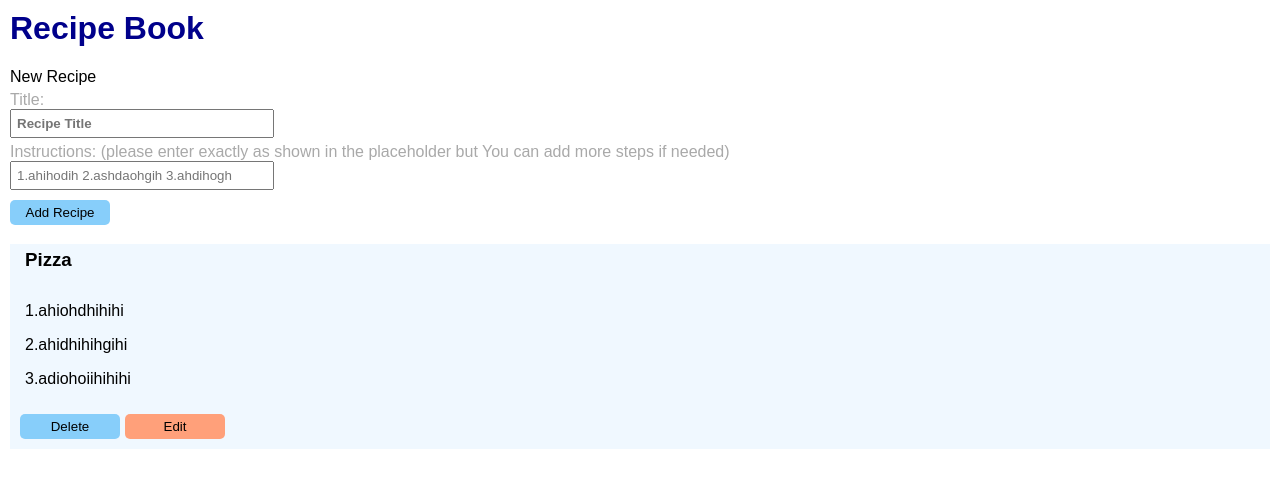
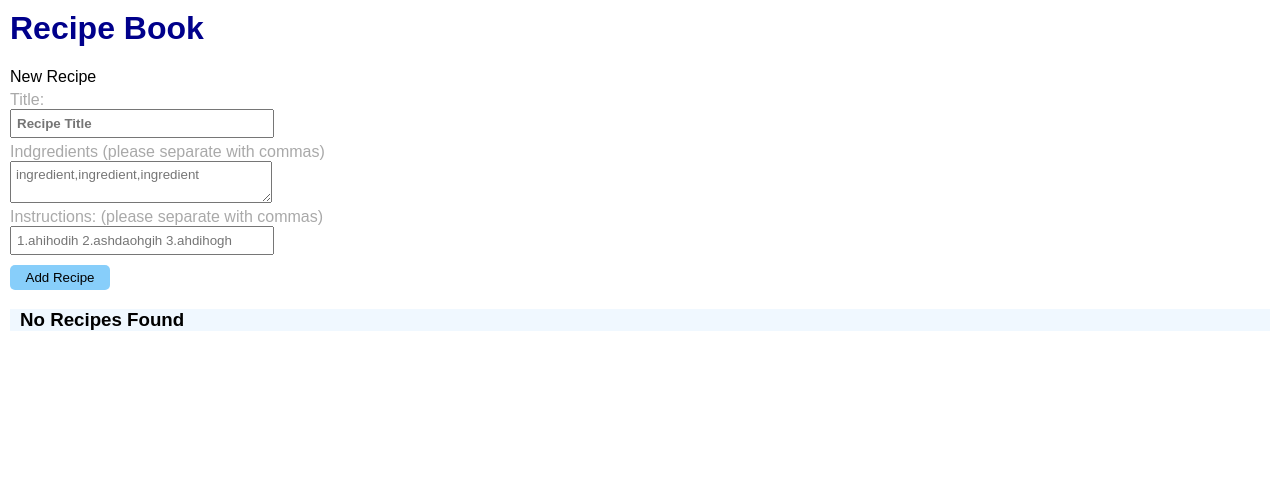
Before and after one commit to nadiadubell/RecipeBook, a React (Create React App) app: page / in a window 1280 px wide. Shown: the top 488 px of the page. Built offline with nearby package versions, Linux system fonts and the light colour scheme.

Commit message:
added ingredients

```diff
--- a/src/App.tsx
+++ b/src/App.tsx
@@ -5,22 +5,26 @@ import { recipeList } from "./Recipe.model";
 import "./App.css";
 
 const App: React.FC = () => {
-  const [newRecipes, setNewRecipes] = useState<recipeList[]>([
-    {
-      id: 1,
-      title: "Pizza",
-      instructions: `1.ahiohdhihihi 2.ahidhihihgihi 3.adiohoiihihihi`,
-    },
-  ]);
+  const [newRecipes, setNewRecipes] = useState<recipeList[]>([]);
 
   const [newRecipeTitle, setNewRecipeTitle] = useState("");
   const [newRecipeInstructs, setNewRecipeInstructs] = useState("");
 
-  const recipeAddHandler = (title: string, instructions: string) => {
+  const recipeAddHandler = (
+    title: string,
+    ingredients: string,
+    instructions: string
+  ) => {
     setNewRecipes((prevRecipes) => [
       ...prevRecipes,
-      { id: Math.random(), title: title, instructions: instructions },
+      {
+        id: Math.random(),
+        title: title,
+        ingredients: ingredients,
+        instructions: instructions,
+      },
     ]);
+    return [...newRecipes];
   };
 
   const recipeDeleteHandler = (id: number) => {
@@ -55,6 +59,7 @@ const App: React.FC = () => {
         onEditRecipe={recipeEditHandler}
         setNewTitle={setNewRecipeTitle}
         setNewInstructions={setNewRecipeInstructs}
+        setItems={setNewRecipes}
         items={newRecipes}
         newTitle={newRecipeTitle}
         newInstructions={newRecipeInstructs}
--- a/src/Recipe.model.ts
+++ b/src/Recipe.model.ts
@@ -1,5 +1,6 @@
 export interface recipeList {
   id: number;
   title: string;
+  ingredients: string;
   instructions: string;
 }
--- a/src/components/NewRecipe.tsx
+++ b/src/components/NewRecipe.tsx
@@ -2,19 +2,32 @@ import React, { useRef } from "react";
 import "./NewRecipes.css";
 
 type onAddRecipe = {
-  onAddRecipe: (recipeTitle: string, recipeInstructions: string) => void;
+  onAddRecipe: (
+    recipeTitle: string,
+    recipeIngredients: string,
+    recipeInstructions: string
+  ) => object;
 };
 
 const NewRecipe: React.FC<onAddRecipe> = (props) => {
   const titleInputRef = useRef<HTMLInputElement>(null);
   const instructionsInputRef = useRef<HTMLInputElement>(null);
+  const ingredientsInputRef = useRef<HTMLTextAreaElement>(null);
   const formRef = useRef<HTMLFormElement>(null);
 
   const recipeSumbitHandler = (event: React.FormEvent) => {
     event.preventDefault();
-    let recipeTitle = titleInputRef.current!.value;
-    let recipeInstructions = instructionsInputRef.current!.value;
-    props.onAddRecipe(recipeTitle, recipeInstructions);
+    const recipeTitle = titleInputRef.current!.value;
+    const recipeInstructions = instructionsInputRef.current!.value;
+    const recipeIngredients = ingredientsInputRef.current!.value;
+    const recipe = props.onAddRecipe(
+      recipeTitle,
+      recipeIngredients,
+      recipeInstructions
+    );
+    if (recipe) {
+      localStorage.setItem("recipe", JSON.stringify(recipe));
+    }
     formRef.current!.reset();
   };
 
@@ -31,8 +44,13 @@ const NewRecipe: React.FC<onAddRecipe> = (props) => {
           placeholder="Recipe Title"
           required
         />
-        Instructions: (please enter exactly as shown in the placeholder but You
-        can add more steps if needed)
+        Indgredients (please separate with commas)
+        <textarea
+          id="recipe-ingredients"
+          ref={ingredientsInputRef}
+          placeholder="ingredient,ingredient,ingredient"
+        ></textarea>
+        Instructions: (please separate with commas)
         <input
           id="recipe-instructions"
           ref={instructionsInputRef}
--- a/src/components/NewRecipes.css
+++ b/src/components/NewRecipes.css
@@ -11,6 +11,14 @@
 }
 
 #recipe-title {
+  display: block;
+  font-family: sans-serif;
+  margin-bottom: 5px;
+  padding: 5px;
+  width: 250px;
+}
+
+#recipe-ingredients {
   display: block;
   font-family: sans-serif;
   margin-bottom: 5px;
--- a/src/components/Recipes.tsx
+++ b/src/components/Recipes.tsx
@@ -1,10 +1,12 @@
 import React, { useState, useRef, useEffect } from "react";
+import { recipeList } from "../Recipe.model";
 import "./Recipes.css";
 
-interface RecipesProps {
+interface RecipeProps {
   items: {
     id: number;
     title: string;
+    ingredients: string;
     instructions: string;
   }[];
 
@@ -12,11 +14,12 @@ interface RecipesProps {
   onEditRecipe: (id: number, title: string, instructions: string) => void;
   setNewTitle: (newTitle: string) => void;
   setNewInstructions: (newInstructions: string) => void;
+  setItems: (value: recipeList[]) => void;
   newTitle: string;
   newInstructions: string;
 }
 
-const Recipe: React.FC<RecipesProps> = (props) => {
+const Recipe: React.FC<RecipeProps> = (props) => {
   const {
     newTitle,
     newInstructions,
@@ -28,7 +31,7 @@ const Recipe: React.FC<RecipesProps> = (props) => {
   } = props;
   const [showForm, setShowForm] = useState(false);
   const [currentRecipe, setCurrentRecipe] = useState<
-    RecipesProps["items"][0] | null
+    RecipeProps["items"][0] | null
   >(null);
 
   const titleInputRef = useRef<HTMLInputElement>(null);
@@ -40,6 +43,10 @@ const Recipe: React.FC<RecipesProps> = (props) => {
       setNewInstructions(currentRecipe.instructions);
     }
   }, [currentRecipe, setNewTitle, setNewInstructions]);
+
+  useEffect(() => {
+    localStorage.setItem("recipe", JSON.stringify(items));
+  }, [items]);
 
   const recipeSumbitHandler = (id: number, event: React.FormEvent) => {
     event.preventDefault();
@@ -57,19 +64,28 @@ const Recipe: React.FC<RecipesProps> = (props) => {
     setNewInstructions(event.target.value);
   };
 
-  return (
+  return items.length ? (
     <div id="recipes-container">
       {items.map((recipe) => {
         return (
           <div key={recipe.id}>
             <span>
               <h3 id="recipe-title">{recipe.title}</h3>
+              <div id="recipe-ingredients">
+                <h4>Ingredients:</h4>
+                {recipe.ingredients.split(",").map((ingredient, index) => (
+                  <ul key={index}>
+                    <li id="ingredient">{ingredient}</li>
+                    <br />
+                  </ul>
+                ))}
+              </div>
               <div id="recipe-instructions">
-                {recipe.instructions.split(" ").map((instruction, index) => (
-                  <p key={index}>
-                    {instruction}
+                {recipe.instructions.split(", ").map((instruction, index) => (
+                  <div key={index}>
+                    <p>{instruction}</p>
                     <br />
-                  </p>
+                  </div>
                 ))}
               </div>
             </span>
@@ -125,6 +141,10 @@ const Recipe: React.FC<RecipesProps> = (props) => {
         );
       })}
     </div>
+  ) : (
+    <div id="recipes-container">
+      <h3>No Recipes Found</h3>
+    </div>
   );
 };
 
```
